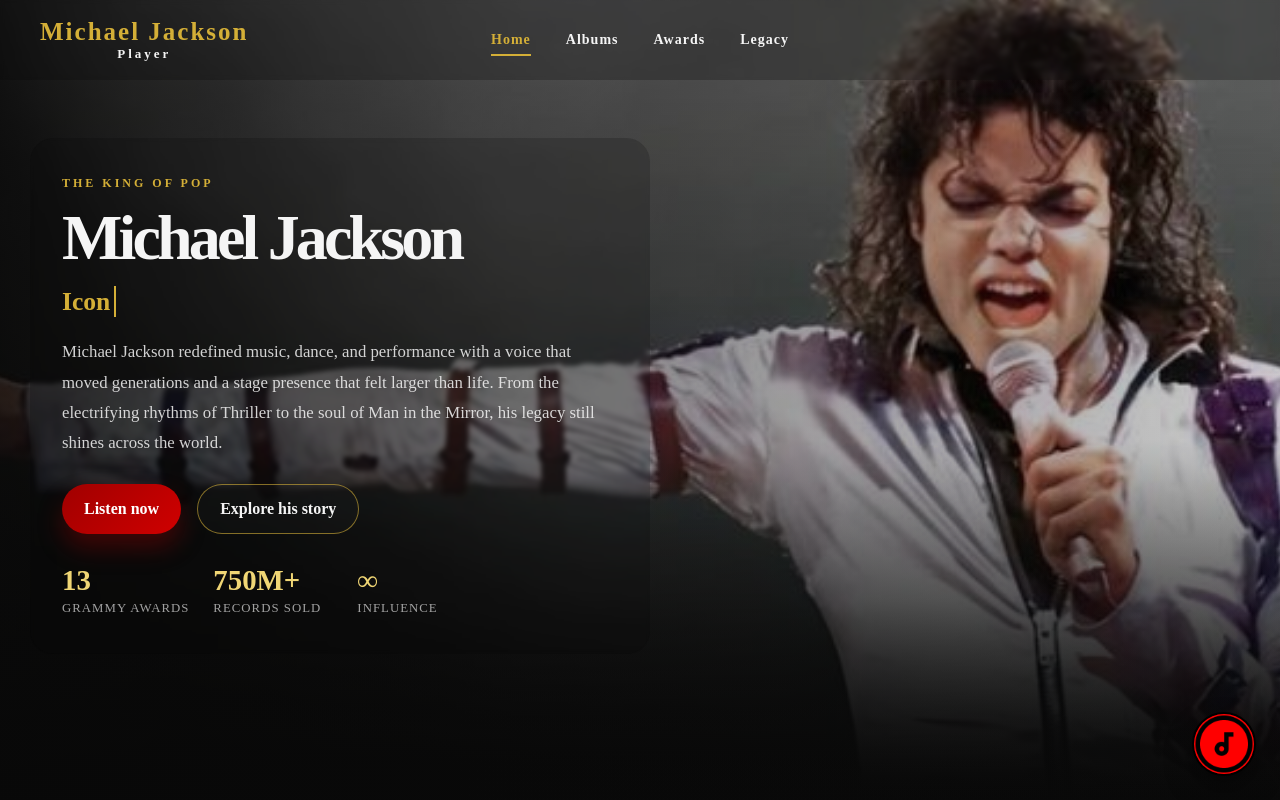
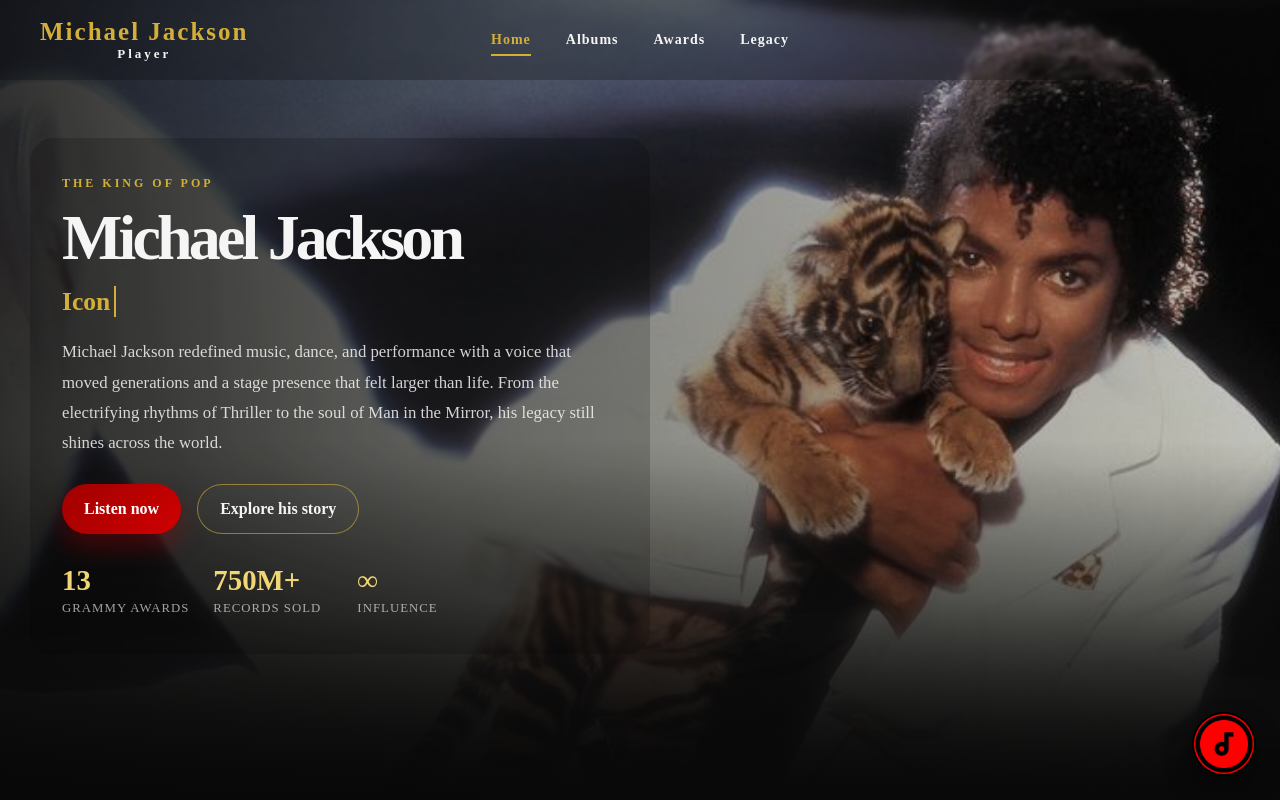
Before and after one commit to IanCopyPaste/MJ_Player, a React (Vite) app: page / in a window 1280 px wide. Shown: the top 800 px of the page. Built offline with nearby package versions, Linux system fonts and the light colour scheme.

Commit message:
re-arrange headers

```diff
--- a/src/HomePage.jsx
+++ b/src/HomePage.jsx
@@ -16,7 +16,7 @@
 import './css/HomePage.css';
 
 const typingWords = ['Legend', 'Performer', 'Icon'];
-const heroImages = [Mj_header5, Mj_header, Mj_header2, Mj_header3, Mj_header4];
+const heroImages = [Mj_header, Mj_header2, Mj_header3, Mj_header4, Mj_header5];
 const topAlbums = [
     { rank: '1st', title: 'Thriller', releaseDate: 'November 30, 1982', cover: thrillerCover },
     { rank: '2nd', title: 'Bad', releaseDate: 'August 31, 1987', cover: badCover },
```
